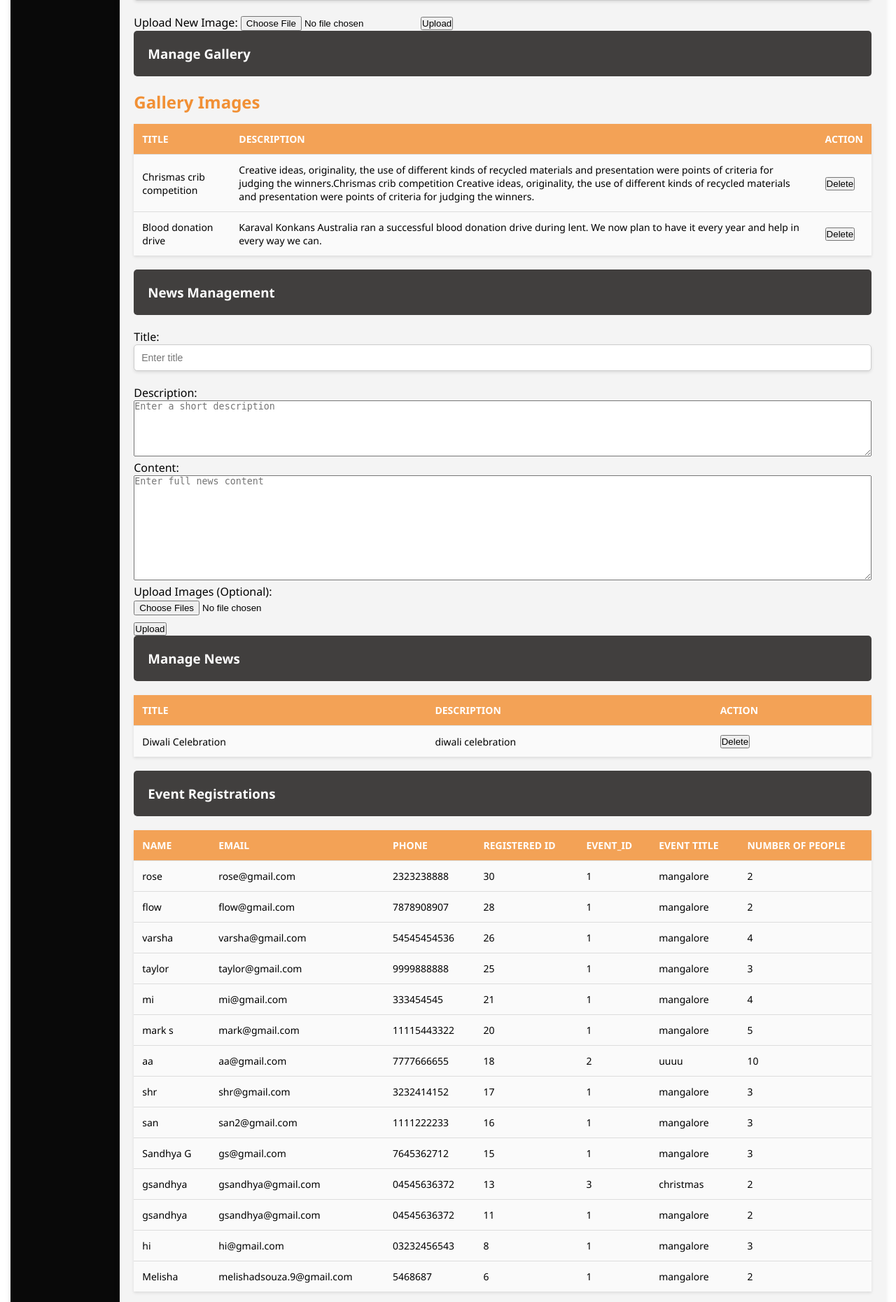
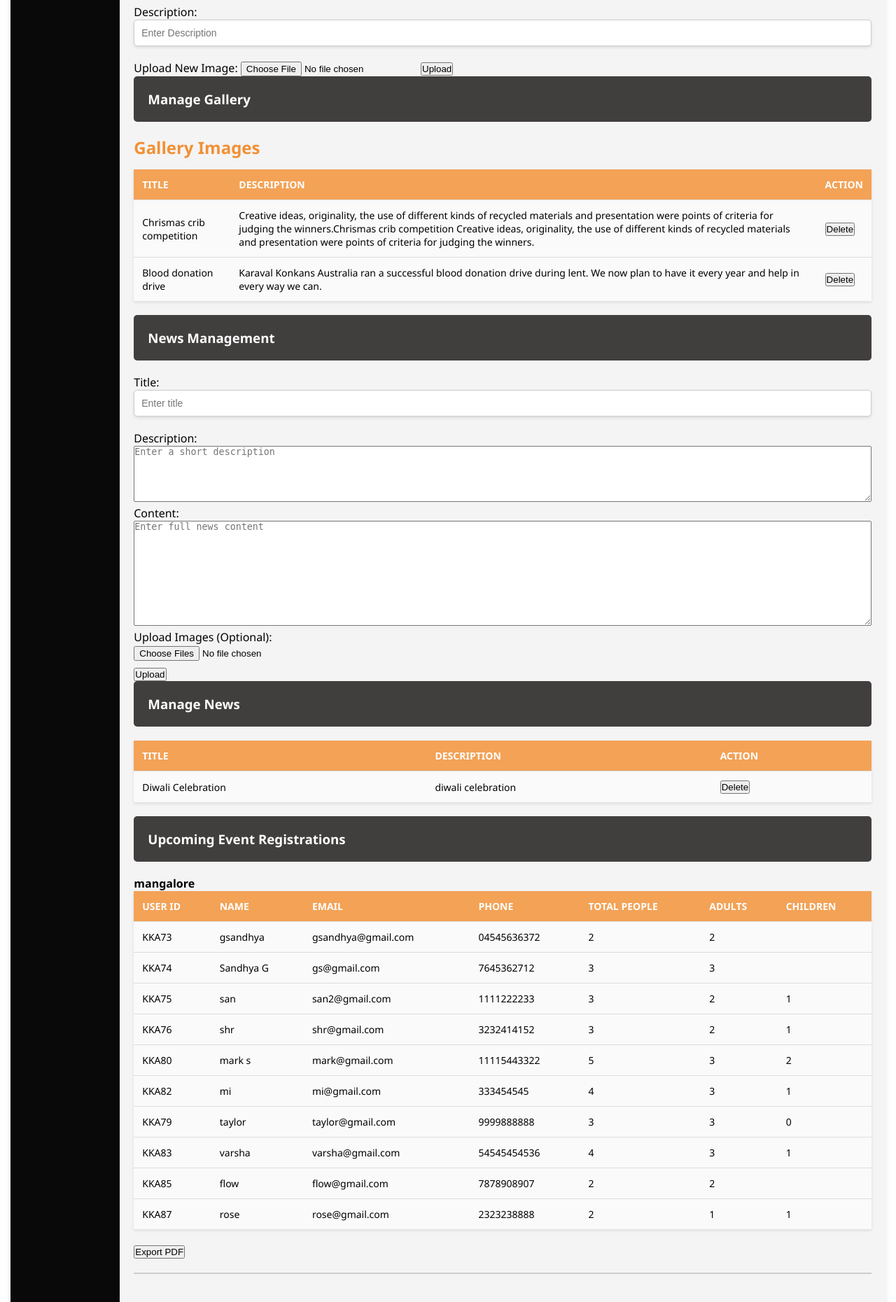
Before and after one commit to RakshithaBhakta063/KKA_WEBSITE, a Flask app: page /admin in a window 1280 px wide. Shown: the part 3180-5040 px from the top of the page at 70% size. Run offline with Flask 3, Linux system fonts and the light colour scheme; a user stored in the database is signed in; data comes from the database, SQL or seed files in the repository; both versions use the stored data as it was after the commit; some libraries are stand-ins or nearby versions.

Commit message:
Fixed admin page, event registration and other

```diff
--- a/app.py
+++ b/app.py
@@ -1,5 +1,8 @@
 import os
 import sqlite3
+from flask import send_file
+import pandas as pd
+from fpdf import FPDF
 from flask import jsonify
 from flask import Flask, render_template, request, redirect, url_for, flash, session
 from werkzeug.security import generate_password_hash, check_password_hash
@@ -280,7 +283,19 @@ def event_register(event_id):
     # Fetch user details from the session user_id
     cursor.execute("SELECT name, email, phone FROM users WHERE user_id = ?", (session['user_id'],))
     user = cursor.fetchone()
+
+    # Fetch event title from the database
+    cursor.execute("SELECT title FROM events WHERE event_id = ?", (event_id,))
+    event = cursor.fetchone()
+
     conn.close()
+
+    if not event:
+        flash("Event not found!", "danger")
+        return redirect(url_for('home'))
+
+    event_title = event[0]  # Extract event title
+
     if request.method == 'POST':  #  Ensure POST request is handled
         name = request.form['name']
         email = request.form['email']
@@ -305,6 +320,14 @@ def event_register(event_id):
             conn.close()
             return jsonify({"success": False, "message": "Entered details do not match our records."}), 400
 
+                # Check if user has already registered for this event
+        cursor.execute("SELECT COUNT(*) FROM event_registrations WHERE email = ? AND event_id = ?", (email, event_id))
+        existing_count = cursor.fetchone()[0]
+
+        if existing_count > 0:
+            conn.close()
+            return jsonify({"success": False, "message": "You have already registered for this event."}), 400
+
         # Save registration
         try:
             query = """
@@ -322,7 +345,7 @@ def event_register(event_id):
             return jsonify({"success": False, "message": "Registration failed. Please try again later."}), 500
 
     #  Ensure GET requests return the registration form
-    return render_template('EventReg.html', event_id=event_id)
+    return render_template('EventReg.html', event_id=event_id, event_title=event_title)
 
 
 
@@ -489,43 +512,213 @@ def fetch_event_registrations():
         for reg in event_registrations
     ])
 
-@app.route('/get-event-registrations')
-def get_event_registrations():
+# @app.route('/get-event-registrations')
+# def get_event_registrations():
+#     if 'admin_id' not in session:
+#         return jsonify({"error": "Unauthorized"}), 403
+
+#     conn = sqlite3.connect(DB_PATH)
+#     cursor = conn.cursor()
+
+#     # Fetch all event registrations with event details
+#     query = '''
+#     SELECT er.registration_id, er.name, er.email, er.phone, er.num_people, er.adults, er.children,
+#            e.event_id, e.title
+#     FROM event_registrations er
+#     JOIN events e ON er.event_id = e.event_id
+#     ORDER BY er.registration_id DESC
+#     '''
+
+#     cursor.execute(query)
+#     event_registrations = cursor.fetchall()
+
+#     conn.close()
+
+#     # Convert list of tuples into JSON format
+#     return jsonify([
+#         {
+#             "registration_id": reg[0],
+#             "name": reg[1],
+#             "email": reg[2],
+#             "phone": reg[3],
+#             "num_people": reg[4],
+#             "adults": reg[5],
+#             "children": reg[6],
+#             "event_id": reg[7],
+#             "event_title": reg[8]
+#         }
+#         for reg in event_registrations
+#     ])
+@app.route('/get-all-event-registrations')
+def get_all_event_registrations():
     if 'admin_id' not in session:
         return jsonify({"error": "Unauthorized"}), 403
 
     conn = sqlite3.connect(DB_PATH)
     cursor = conn.cursor()
 
-    # Fetch all event registrations with event details
+    # Fetch registrations grouped by event
     query = '''
-    SELECT er.registration_id, er.name, er.email, er.phone, er.num_people, er.adults, er.children,
-           e.event_id, e.title
+    SELECT e.event_id, e.title, er.name, er.email, er.phone, er.num_people, er.adults, er.children
     FROM event_registrations er
     JOIN events e ON er.event_id = e.event_id
-    ORDER BY er.registration_id DESC
+    ORDER BY e.event_id
     '''
 
     cursor.execute(query)
     event_registrations = cursor.fetchall()
-
     conn.close()
 
-    # Convert list of tuples into JSON format
-    return jsonify([
-        {
-            "registration_id": reg[0],
-            "name": reg[1],
-            "email": reg[2],
-            "phone": reg[3],
-            "num_people": reg[4],
-            "adults": reg[5],
-            "children": reg[6],
-            "event_id": reg[7],
-            "event_title": reg[8]
-        }
-        for reg in event_registrations
-    ])
+    event_dict = {}
+    for reg in event_registrations:
+        event_id, title, name, email, phone, num_people, adults, children = reg
+        if event_id not in event_dict:
+            event_dict[event_id] = {"title": title, "registrations": []}
+        event_dict[event_id]["registrations"].append({
+            "name": name, "email": email, "phone": phone,
+            "num_people": num_people, "adults": adults, "children": children
+        })
+
+    return jsonify(event_dict)
+
+@app.route('/export-upcoming-event-registrations/<int:event_id>')
+def export_upcoming_event_registrations(event_id):
+    conn = sqlite3.connect(DB_PATH)
+    cursor = conn.cursor()
+
+    # Fetch registrations including user_id
+    cursor.execute('''
+        SELECT e.title, u.user_id, er.name, er.email, er.phone, er.num_people, er.adults, er.children
+        FROM event_registrations er
+        JOIN events e ON er.event_id = e.event_id
+        JOIN users u ON er.email = u.email
+        WHERE e.event_id = ? AND e.category = 'upcoming'
+    ''', (event_id,))
+
+    registrations = cursor.fetchall()
+    conn.close()
+
+    if not registrations:
+        return jsonify({"error": "No registrations found for this upcoming event"}), 404
+
+    event_title = registrations[0][0].replace(" ", "_")  # Sanitize filename
+
+    # Ensure directory exists
+    reports_dir = "static/reports"
+    os.makedirs(reports_dir, exist_ok=True)
+
+    file_path = os.path.join(reports_dir, f"{event_title}_registrations.pdf")
+
+    pdf = FPDF()
+    pdf.set_auto_page_break(auto=True, margin=15)
+    pdf.add_page()
+    pdf.set_font("Arial", style="B", size=16)
+    pdf.cell(200, 10, f"Upcoming Event: {event_title}", ln=True, align="C")
+    pdf.ln(10)
+
+    # pdf.set_font("Arial", size=12)
+    # pdf.cell(30, 10, "User ID", border=1)
+    # pdf.cell(40, 10, "Name", border=1)
+    # pdf.cell(50, 10, "Email", border=1)
+    # pdf.cell(30, 10, "Phone", border=1)
+    # pdf.cell(20, 10, "People", border=1)
+    # pdf.cell(20, 10, "Adults", border=1)
+    # pdf.cell(20, 10, "Children", border=1)
+    # pdf.ln()
+
+    # pdf.set_font("Arial", size=10)
+    # for row in registrations:
+    #     formatted_user_id = f"KKA{row[1]}"  # Convert user ID to KKA format
+    #     pdf.cell(30, 10, formatted_user_id, border=1)  # User ID
+    #     pdf.cell(40, 10, row[2], border=1)  # Name
+    #     pdf.cell(50, 10, row[3], border=1)  # Email
+    #     pdf.cell(30, 10, row[4], border=1)  # Phone
+    #     pdf.cell(20, 10, str(row[5]), border=1)  # People
+    #     pdf.cell(20, 10, str(row[6]), border=1)  # Adults
+    #     pdf.cell(20, 10, str(row[7]), border=1)  # Children
+    #     pdf.ln()
+
+    # pdf.output(file_path)
+
+    # return send_file(file_path, as_attachment=True)
+    pdf.set_font("Arial", size=12)
+
+    # Adjust column widths to fit the page properly
+    column_widths = [25, 35, 50, 35, 15, 15, 15]  # Adjusted sizes for uniform spacing
+
+    headers = ["User ID", "Name", "Email", "Phone", "People", "Adults", "Children"]
+
+    # Print headers
+    for i in range(len(headers)):
+        pdf.cell(column_widths[i], 10, headers[i], border=1, align="C")
+
+    pdf.ln()
+
+    pdf.set_font("Arial", size=10)
+    for row in registrations:
+        formatted_user_id = f"KKA{row[1]}"  # Convert user ID to KKA format
+        data = [formatted_user_id, row[2], row[3], row[4], str(row[5]), str(row[6]), str(row[7])]
+
+        for i in range(len(data)):
+            pdf.cell(column_widths[i], 10, data[i], border=1, align="C")
+
+        pdf.ln()
+
+    pdf.output(file_path)
+
+    return send_file(file_path, as_attachment=True)
+
+@app.route('/check-event-category/<int:event_id>')
+def check_event_category(event_id):
+    conn = sqlite3.connect(DB_PATH)
+    cursor = conn.cursor()
+    cursor.execute("SELECT category FROM events WHERE event_id = ?", (event_id,))
+    event = cursor.fetchone()
+    conn.close()
+    return jsonify({"category": event[0] if event else "unknown"})
+
+@app.route('/get-upcoming-event-registrations')
+def get_upcoming_event_registrations():
+    if 'admin_id' not in session:
+        return jsonify({"error": "Unauthorized"}), 403
+
+    conn = sqlite3.connect(DB_PATH)
+    cursor = conn.cursor()
+
+    # Fetch registrations grouped by event (only upcoming events), including user_id
+    query = '''
+    SELECT e.event_id, e.title, u.user_id, er.name, er.email, er.phone, er.num_people, er.adults, er.children
+    FROM event_registrations er
+    JOIN events e ON er.event_id = e.event_id
+    JOIN users u ON er.email = u.email
+    WHERE e.category = 'upcoming'
+    ORDER BY e.event_id
+    '''
+
+    cursor.execute(query)
+    event_registrations = cursor.fetchall()
+    conn.close()
+
+    event_dict = {}
+    for reg in event_registrations:
+        event_id, title, user_id, name, email, phone, num_people, adults, children = reg
+        formatted_user_id = f"KKA{user_id}"  # Convert user ID to KKA format
+
+        if event_id not in event_dict:
+            event_dict[event_id] = {"title": title, "registrations": []}
+
+        event_dict[event_id]["registrations"].append({
+            "user_id": formatted_user_id,  # Add formatted User ID
+            "name": name,
+            "email": email,
+            "phone": phone,
+            "num_people": num_people,
+            "adults": adults,
+            "children": children
+        })
+
+    return jsonify(event_dict)
+
 
 @app.route('/admin/data')
 def get_admin_data():
@@ -806,7 +999,7 @@ def profile():
 
     # Fetch user details
     cursor.execute('''
-        SELECT u.name, u.email, u.phone, f.nearest_city, f.details, f.num_children,
+        SELECT u.user_id, u.name, u.email, u.phone, f.nearest_city, f.details, f.num_children,
                GROUP_CONCAT(i.interest) AS interests
         FROM users u
         LEFT JOIN family_details f ON u.user_id = f.user_id
@@ -822,13 +1015,14 @@ def profile():
 
     # Convert tuple to dictionary
     user_info = {
-        "name": user_data[0],
-        "email": user_data[1],
-        "phone": user_data[2],
-        "nearest_city": user_data[3],
-        "details": user_data[4],
-        "num_children": user_data[5],
-        "interests": user_data[6] or ""
+        "user_id": f"KKA{user_data[0]}",
+        "name": user_data[1],
+        "email": user_data[2],
+        "phone": user_data[3],
+        "nearest_city": user_data[4],
+        "details": user_data[5],
+        "num_children": user_data[6],
+        "interests": user_data[7] or ""
     }
 
     # Fetch registered events
@@ -837,7 +1031,7 @@ def profile():
         FROM event_registrations er
         JOIN events e ON er.event_id = e.event_id
         WHERE er.email = ?
-    ''', (user_data[1],))
+    ''', (user_data[2],))
     user_events = [{"title": row[0], "date": row[1]} for row in cursor.fetchall()]
 
     conn.close()
--- a/static/css/index.css
+++ b/static/css/index.css
@@ -406,3 +406,10 @@ canvas {
         padding: 8px;
     }
 }
+
+.event-separator {
+    border: 0;
+    height: 2px;
+    background: #ccc;
+    margin: 20px 0;
+}
--- a/static/scripts/index.js
+++ b/static/scripts/index.js
@@ -302,3 +302,69 @@ function deleteEvent(eventId) {
     })
     .catch(error => console.error("Error:", error));
 }
+document.addEventListener("DOMContentLoaded", function () {
+    fetch("/get-upcoming-event-registrations")
+        .then(response => response.json())
+        .then(events => {
+            const container = document.getElementById("eventRegistrationsContainer");
+            container.innerHTML = ""; // Clear previous data
+
+            for (const [eventId, eventData] of Object.entries(events)) {
+                let eventBlock = `
+                    <div class="event-block">
+                        <h4>${eventData.title}</h4>
+                        <table>
+                            <thead>
+                                <tr>
+                                    <th>User ID</th>
+                                    <th>Name</th>
+                                    <th>Email</th>
+                                    <th>Phone</th>
+                                    <th>Total People</th>
+                                    <th>Adults</th>
+                                    <th>Children</th>
+                                </tr>
+                            </thead>
+                            <tbody>
+                `;
+
+                eventData.registrations.forEach(reg => {
+                    eventBlock += `
+                        <tr>
+                            <td>${reg.user_id}</td>  <!-- Display formatted User ID -->
+                            <td>${reg.name}</td>
+                            <td>${reg.email}</td>
+                            <td>${reg.phone}</td>
+                            <td>${reg.num_people}</td>
+                            <td>${reg.adults}</td>
+                            <td>${reg.children}</td>
+                        </tr>
+                    `;
+                });
+
+                eventBlock += `
+                            </tbody>
+                        </table>
+                        <button onclick="exportUpcomingPDF(${eventId})">Export PDF</button>
+                    </div>
+                    <hr class="event-separator">  <!-- Adds a horizontal line between events -->
+                `;
+
+                container.innerHTML += eventBlock;
+            }
+        })
+        .catch(error => console.error("Error fetching upcoming event registrations:", error));
+});
+
+function exportUpcomingPDF(eventId) {
+    fetch(`/check-event-category/${eventId}`)
+        .then(response => response.json())
+        .then(data => {
+            if (data.category === "upcoming") {
+                window.location.href = `/export-upcoming-event-registrations/${eventId}`;
+            } else {
+                alert("Export is only allowed for upcoming events!");
+            }
+        })
+        .catch(error => console.error("Error checking event category:", error));
+}
--- a/templates/EventReg.html
+++ b/templates/EventReg.html
@@ -10,14 +10,17 @@
 </head>
 <body>
     <div class="container">
-        <h2 id="eventName">Event Registration</h2>
+        <h2 id="eventName">{{ event_title }}</h2>
 
         <form id="registrationForm" method="POST" action="{{ url_for('event_register', event_id=event_id) }}">
+
 
             <!-- <input type="hidden" id="eventInput" name="event_id" value="{{ event_id }}"> -->
             <input type="hidden" name="event_id" value="{{ event_id }}">
 
             <div class="form-group">
+                <!-- <h2 id="eventName">{{ event_title }}</h2> -->
+
                 <label for="name">Full Name:</label>
                 <input type="text" id="name" name="name" required>
             </div>
--- a/templates/admin.html
+++ b/templates/admin.html
@@ -69,10 +69,10 @@
                         <h4>Total Registrations</h4>
                         <p id="totalUsers">{{ total_users }}</p> <!-- Updated -->
                     </div>
-                    <div class="analytics-card">
+                    <!-- <div class="analytics-card">
                         <h4>Total Event Registrations</h4>
-                        <p id="totalEventRegistrations">{{ total_event_registrations }}</p> <!-- Updated -->
-                    </div>
+                        <p id="totalEventRegistrations">{{ total_event_registrations }}</p>
+                    </div> -->
                 </div>
 
                 <h3 style="margin-top: 20px;">Event-wise Registrations</h3>
@@ -114,7 +114,7 @@
                         <input type="text" id="title" name="title" required>
 
                         <label>Description:</label>
-                        <textarea id="description" name="description"></textarea>
+                        <input type="text" id="description" name="description" required>
 
                         <label>Category:</label>
                         <select name="category" required>
@@ -278,39 +278,12 @@
 
 
             <!-- Registrations Section -->
-            <div class="section" id="registrations">
-                <!-- <h3 style="background-color: rgb(65, 63, 62); padding: 20px; color: white;">Event: Konkani Mai Bhas</h3> -->
-                <h3 style="background-color: rgb(65, 63, 62); padding: 20px; color: white;">Event Registrations</h3>
-                <table id="eventRegistrationTable">
-                    <thead>
-                        <tr>
-                            <!-- <th>Registration ID</th> -->
-                            <th>Name</th>
-                            <th>Email</th>
-                            <th>Phone</th>
-                            <th>Registered ID</th>
-                            <th>Event_ID</th>
-                            <th>Event Title</th>
-                            <!-- <th>Number of People</th>
-                            <th>Adults</th> -->
-                            <th>Number of People</th>
-                        </tr>
-                    </thead>
-                    <tbody>
-                        {% for reg in event_registrations %}
-                        <tr>
-                            <td>{{ reg[3] }}</td> <!-- Name -->
-            <td>{{ reg[4] }}</td> <!-- Email -->
-            <td>{{ reg[5] }}</td> <!-- Phone -->
-            <td>{{ reg[0] }}</td> <!-- Registration ID -->
-            <td>{{ reg[1] }}</td> <!-- Event ID -->
-            <td>{{ reg[2] }}</td> <!-- Event Title -->
-            <td>{{ reg[6] }}</td> <!-- Number of People -->
-                        </tr>
-                        {% endfor %}
-                    </tbody>
+            <!-- Event Registrations for Upcoming Events -->
+<div class="section" id="registrations">
+    <h3 style="background-color: rgb(65, 63, 62); padding: 20px; color: white;">Upcoming Event Registrations</h3>
+    <div id="eventRegistrationsContainer"></div>
+</div>
 
-                </table>
 
 
                 <!-- <input type="text" id="registrationSearch" placeholder="Search users" onkeyup="searchTable('registrationTable', 'registrationSearch')"> -->
--- a/templates/profile.html
+++ b/templates/profile.html
@@ -12,6 +12,9 @@
         <h2>User Profile</h2>
         <form id="profileForm">
             <input type="hidden" id="userId" value="{{ session['user_id'] }}">
+
+            <label>User ID:</label>
+            <input type="text" id="userIdDisplay" value="{{ user_data['user_id'] }}" readonly>
 
             <label>Name:</label>
             <input type="text" id="name" name="name" value="{{ user_data['name'] }}" required>
--- a/templates/upevents.html
+++ b/templates/upevents.html
@@ -62,7 +62,12 @@
                         <h3>{{ event[1] }}</h3>
                         <p><strong>Description:</strong> {{ event[2] }}</p>
                         <!-- Register Button -->
+                        <!-- <a href="{{ url_for('event_register', event_id=event[0]) }}" class="register-btn">Register</a> -->
                         <a href="{{ url_for('event_register', event_id=event[0]) }}" class="register-btn">Register</a>
+
+
+
+
                     </div>
                 </div>
                 {% endfor %}
```
Also changed, not shown: static/css/contact.css (+8 -10 lines), database.db, static/uploads/6_lakess.jpeg (added), static/uploads/lan.jpeg (deleted), 3 other files.
